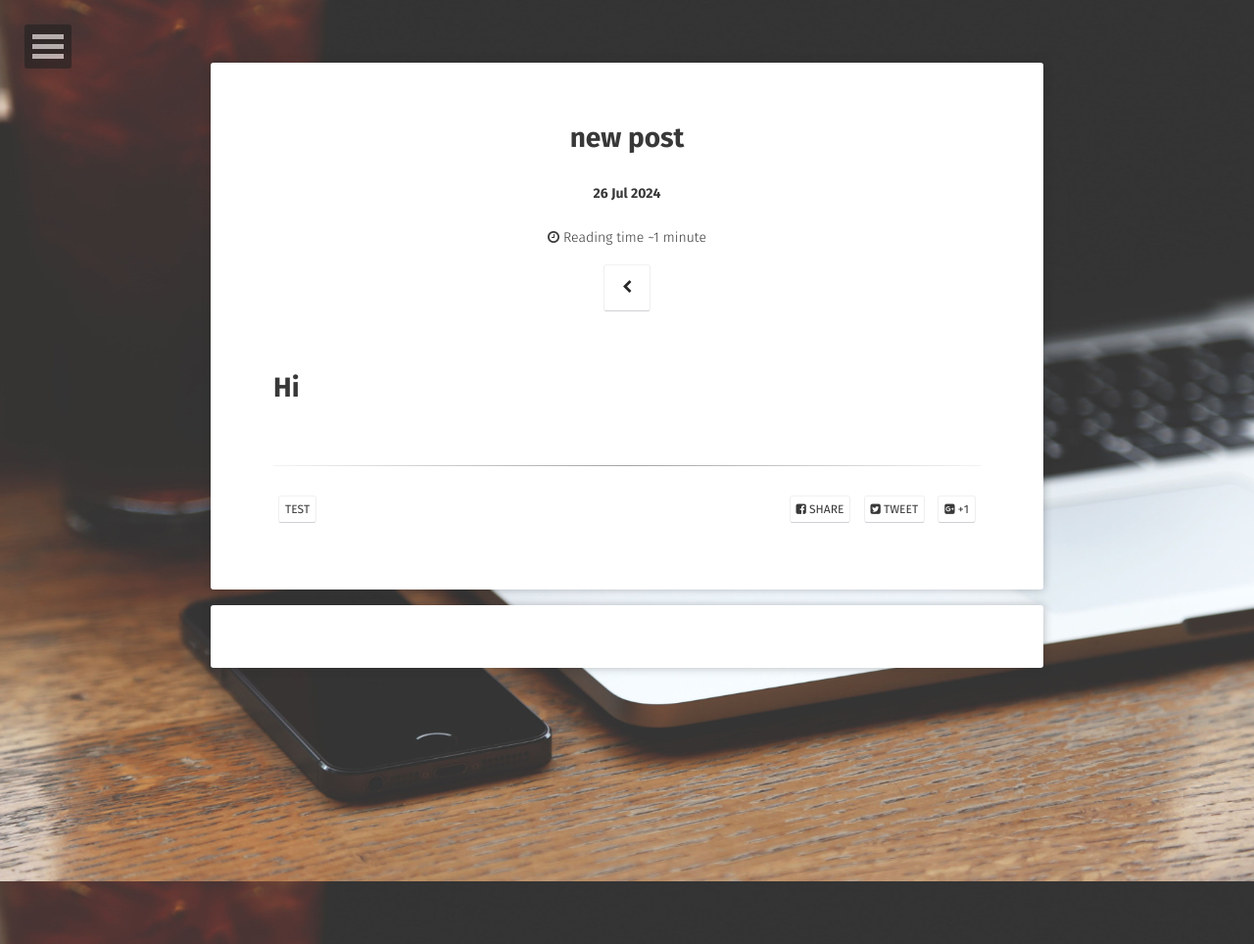
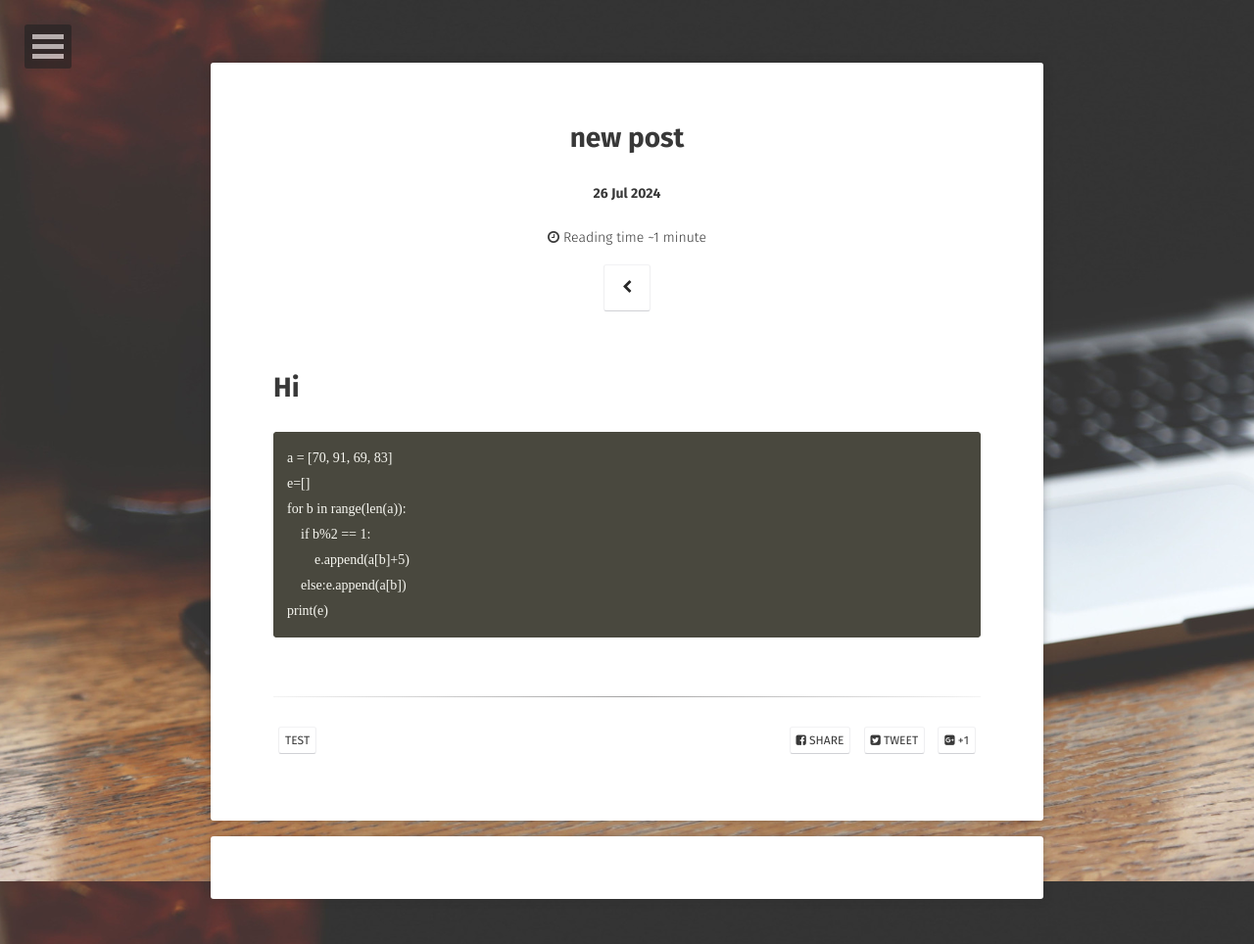
Before and after one commit to aa2245/aa2245.github.com, a Jekyll site: the page built from _posts/2024-07-06-new-post.md, in a window 1280 px wide. Shown: the whole page at 98% size. Built offline with Jekyll 4.4.1, drawn with Linux system fonts in a browser that asks for light colours; some web fonts are replaced; comment, search, counter and statistics services are not loaded.

Commit message:
Update 2024-07-06-new-post.md

```diff
--- a/_posts/2024-07-06-new-post.md
+++ b/_posts/2024-07-06-new-post.md
@@ -8,3 +8,13 @@ comments: true
 ---
 
 # Hi
+
+~~~
+a = [70, 91, 69, 83]
+e=[]
+for b in range(len(a)):
+    if b%2 == 1:
+        e.append(a[b]+5)
+    else:e.append(a[b])
+print(e)
+~~~
```
